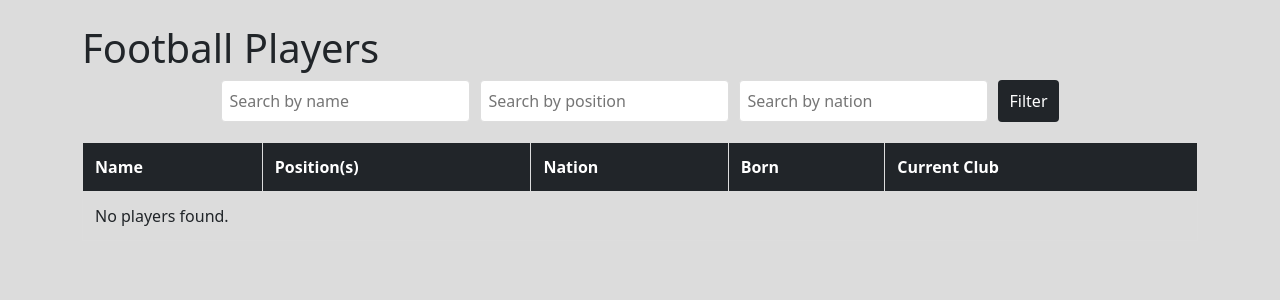
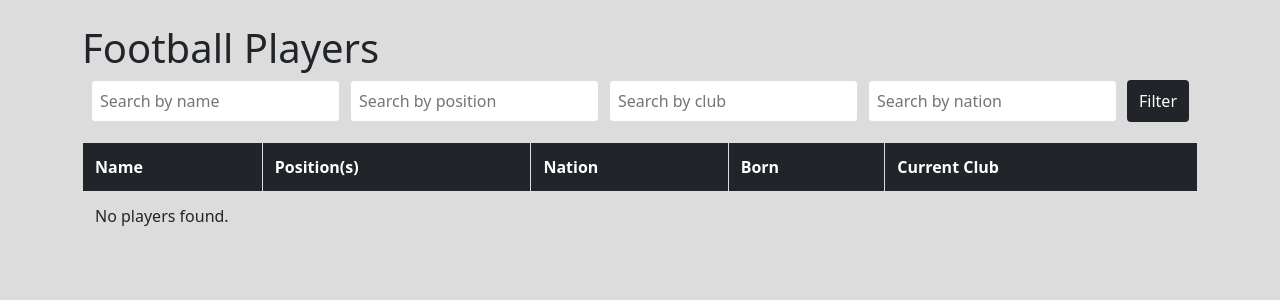
Before and after one commit to GuiAmorim03/WS-Project-2, a Django app: template ws_project_1/app/templates/players.html in a window 1280 px wide. Shown: the part 56-356 px from the top of the page. Run offline with Django 5.2, Linux system fonts and the light colour scheme; the template is opened without the code that fills it, so the values that code supplies are empty.

Commit message:
add club filter to players

```diff
--- a/ws_project_1/app/templates/players.html
+++ b/ws_project_1/app/templates/players.html
@@ -11,6 +11,7 @@
     <div class="form-group">
         <input type="text" name="name" placeholder="Search by name" value="{{ search_name }}">
         <input type="text" name="position" placeholder="Search by position" value="{{ position }}">
+        <input type="text" name="club" placeholder="Search by club" value="{{ club }}">
         <input type="text" name="nation" placeholder="Search by nation" value="{{ nation }}">
         <button type="submit">Filter</button>
     </div>
--- a/ws_project_1/app/views.py
+++ b/ws_project_1/app/views.py
@@ -94,12 +94,15 @@ def players(request):
     # Filtering
     search_name = request.GET.get("name", "").strip().lower()
     position = request.GET.get("position", "").strip().lower()
+    club = request.GET.get("club", "").strip().lower()
     nation = request.GET.get("nation", "").strip().lower()
 
     if search_name:
         players_data = [p for p in players_data if search_name in p["name"].lower()]
     if position:
         players_data = [p for p in players_data if position in [pos.lower() for pos in p["positions"]]]
+    if club:
+        players_data = [p for p in players_data if club in p["current_club"].lower()]
     if nation:
         players_data = [p for p in players_data if nation in p["nation"].lower()]
 
@@ -121,6 +124,7 @@ def players(request):
         "entities_list": players_page,
         "search_name": search_name,
         "position": position,
+        "club": club,
         "nation": nation
     })
 
```
